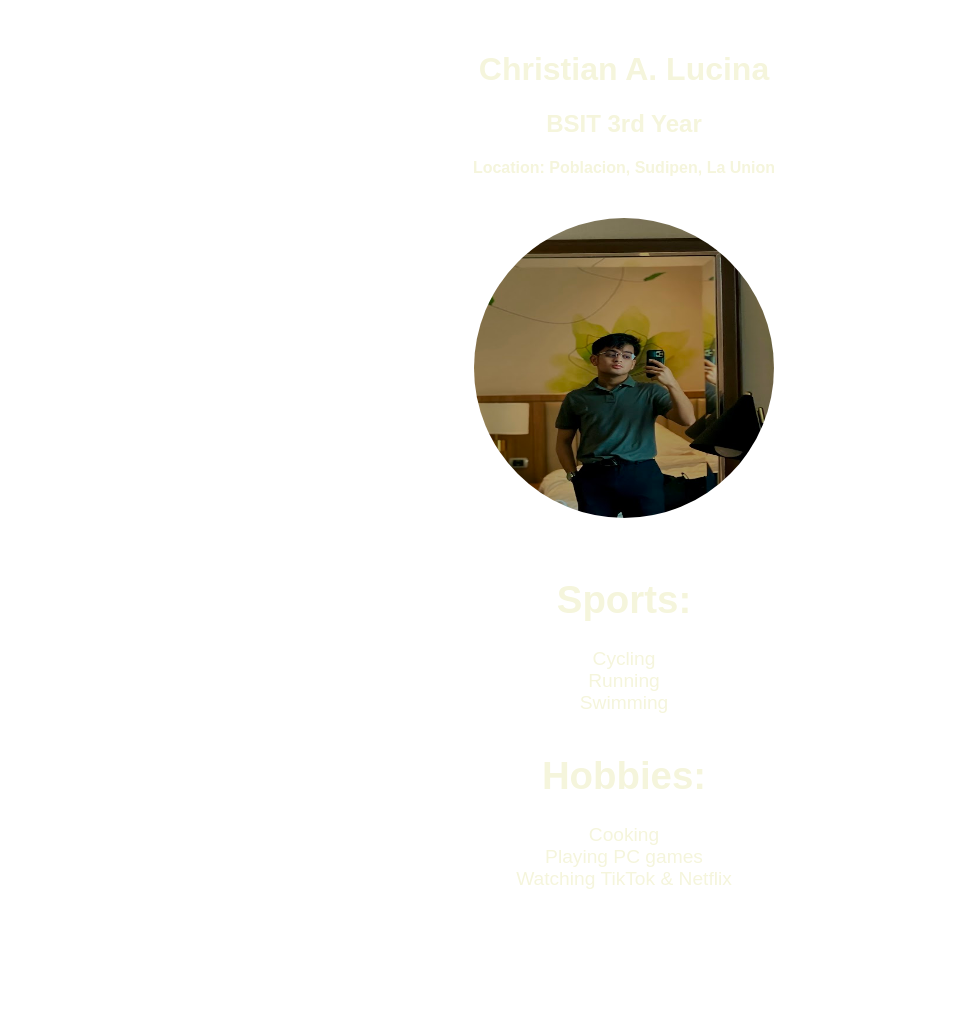
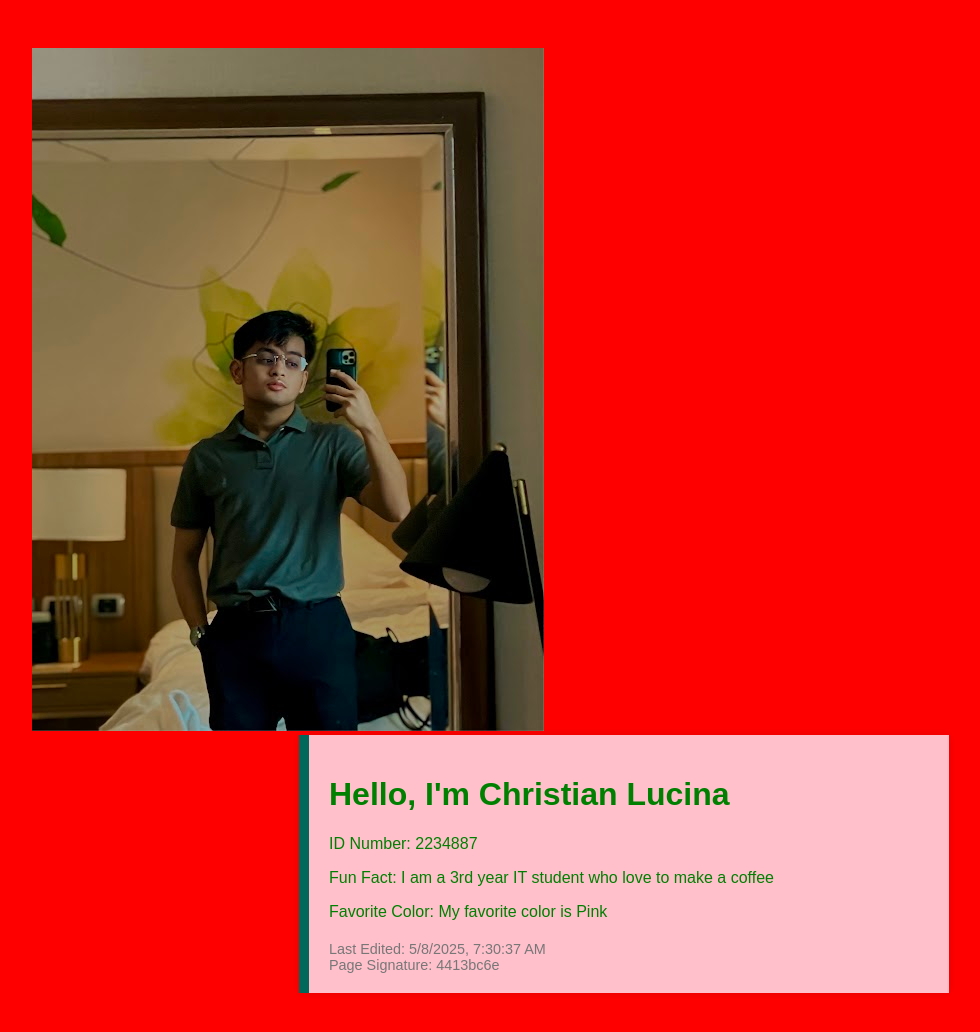
Before and after one commit to itsclll/HHD, a plain HTML site: page HTML/index.html in a window 1280 px wide. Shown: the whole page, without its empty margins (16-996 px from the left). Before the commit the page ends 909 px from the top, so only its background shows below. Drawn offline with Linux system fonts and the light colour scheme.

Commit message:
Update index.html

```diff
--- a/HTML/index.html
+++ b/HTML/index.html
@@ -2,46 +2,65 @@
 <html lang="en">
 <head>
     <meta charset="UTF-8">
-    <meta http-equiv="X-UA-Compatible" content="IE=edge">
-    <meta name="viewport" content="width=device-width, initial-scale=1.0">
-    <title>My Profile</title>
-    <link rel="stylesheet" href="/CSS/style.css">
+    <title>My Unique Web Card</title>
     <style>
         body {
-            background-image: url('/Images/download (2).jpg'); /* Removed the backslash */
-            background-repeat: no-repeat;
-            background-attachment: fixed;
-            background-size: cover;
-            margin: 0;
+            background-color: red; /* Students must change this */
             font-family: Arial, sans-serif;
+            padding: 40px;
+            color: green;
+        }
+        .card {
+            background-color: pink;
+            border-left: 10px solid #00695c;
+            padding: 20px;
+            max-width: 600px;
+            margin: auto;
+            box-shadow: 0 0 10px rgba(0,0,0,0.1);
+        }
+        .footer {
+            margin-top: 20px;
+            font-size: 0.9em;
+            color: #777;
         }
     </style>
 </head>
 <body>
-    <div class="name">
-        <h1>Christian A. Lucina</h1>
-        <h2>BSIT 3rd Year</h2>
-        <h4>Location: Poblacion, Sudipen, La Union</h4>
+    <img class="profilepic" src="/Images/profile.jpg" alt="Profile Picture">
+<div class="card">
+    <h1>Hello, I'm <span id="name">Christian Lucina</span></h1>
+    <p>ID Number: <span id="id">2234887</span></p>
+    <p>Fun Fact: <span id="fact">I am a 3rd year IT student who love to make a coffee</span></p>
+    <p>Favorite Color: <span id="color">My favorite color is Pink</span></p>
+
+    <div class="footer">
+        Last Edited: <span id="timestamp"></span><br>
+        Page Signature: <span id="signature"></span>
     </div>
+</div>
 
-    <img class="profilepic" src="/Images/profile.jpg" alt="Profile Picture">
+<script>
+    // Timestamp
+    const timestamp = new Date().toLocaleString();
+    document.getElementById("timestamp").innerText = timestamp;
 
-    <div class="sport">
-        <h1>Sports:</h1>
-        <ul>
-            <li>Cycling</li>
-            <li>Running</li>
-            <li>Swimming</li>
-        </ul>
-    </div>
+    // Generate a unique hash (fake signature)
+    const name = document.getElementById("name").innerText.trim();
+    const id = document.getElementById("id").innerText.trim();
+    const color = document.getElementById("color").innerText.trim();
+    const data = name + id + color;
 
-    <div class="hobbies">
-        <h1>Hobbies:</h1>
-        <ul>
-            <li>Cooking</li>
-            <li>Playing PC games</li>
-            <li>Watching TikTok & Netflix</li>
-        </ul>
-    </div>
+    function simpleHash(str) {
+        let hash = 0;
+        for (let i = 0; i < str.length; i++) {
+            hash = (hash << 5) - hash + str.charCodeAt(i);
+            hash = hash & hash;
+        }
+        return Math.abs(hash).toString(16);
+    }
+
+    document.getElementById("signature").innerText = simpleHash(data);
+</script>
+
 </body>
 </html>
```
